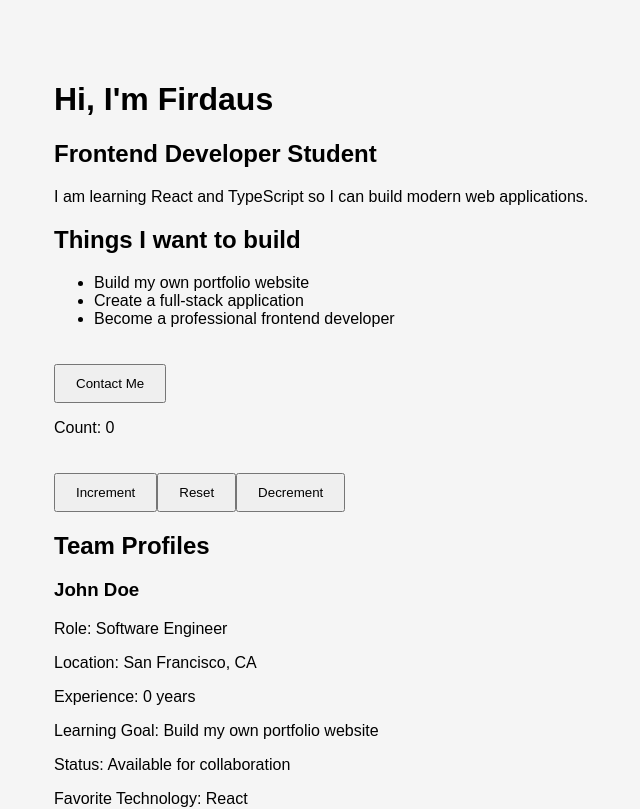
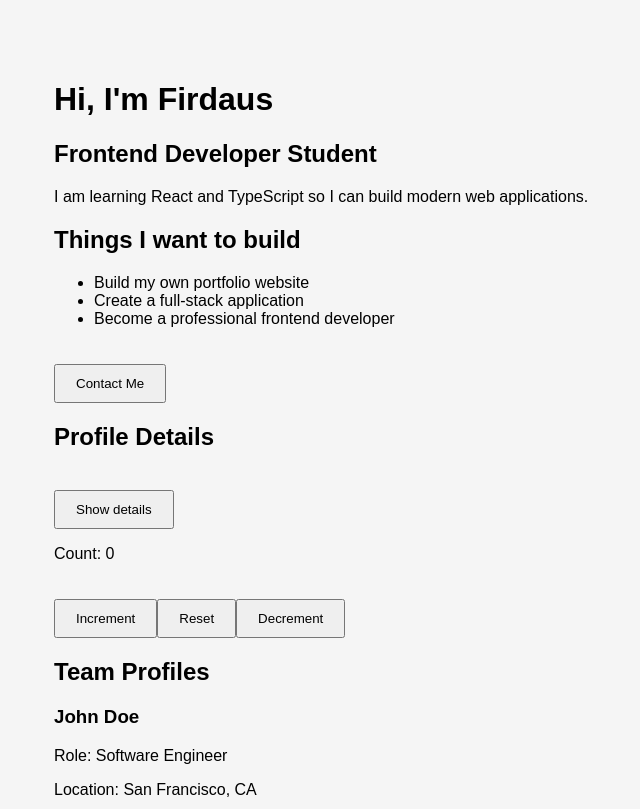
Before and after one commit to devproW/frontend_tutorial, a React (Vite) app in the folder my-first-react-app/: page / in a window 1280 px wide. Shown: the top 809 px of the page, without its empty margins (236-876 px from the left). Built offline with nearby package versions, Linux system fonts and the light colour scheme.

Commit message:
feat: Add ProfileDetails boolean state interactions

```diff
--- a/my-first-react-app/src/App.tsx
+++ b/my-first-react-app/src/App.tsx
@@ -2,6 +2,7 @@ import "./App.css";
 import Counter from "./components/Counter";
 import Profile from "./components/Profile";
 import ProfileCard from "./components/ProfileCard";
+import ProfileDetails from "./components/ProfileDetails";
 import { profiles, goal1, goal2, goal3 } from "./data/profiles";
 
 function App() {
@@ -20,6 +21,7 @@ function App() {
         goal2={goal2}
         goal3={goal3}
       />
+      <ProfileDetails />
       <Counter />
       <section>
         <h2>Team Profiles</h2>
--- /dev/null
+++ b/my-first-react-app/src/components/ProfileDetails.tsx
@@ -0,0 +1,56 @@
+import { useState } from "react";
+
+const ProfileDetails = () => {
+  const [showDetails, setShowDetails] = useState(false);
+  const [showEmail, setShowEmail] = useState(false);
+  const [showLearningFocus, setShowLearningFocus] = useState(false);
+  const handleHideOptionalDetails = () => {
+    setShowEmail(false);
+    setShowLearningFocus(false);
+  };
+  const handleToggleDetails = () => {
+    setShowDetails((currentShowDetails) => {
+      if (currentShowDetails) {
+        handleHideOptionalDetails();
+      }
+      return !currentShowDetails;
+    });
+  };
+  const handleToggleEmail = () => {
+    setShowEmail((currentShowEmail) => !currentShowEmail);
+  };
+  const handleToggleLearningFocus = () => {
+    setShowLearningFocus(
+      (currentShowLearningFocus) => !currentShowLearningFocus,
+    );
+  };
+
+  return (
+    <section>
+      <h2>Profile Details</h2>
+      <button onClick={handleToggleDetails}>
+        {showDetails ? "Hide details" : "Show details"}
+      </button>
+      {showDetails && (
+        <div>
+          <p>Name: John Doe</p>
+          <button onClick={handleToggleEmail}>
+            {showEmail ? "Hide email" : "Show email"}
+          </button>
+          {showEmail && <p>Email: john.doe@example.com</p>}
+          <button onClick={handleToggleLearningFocus}>
+            {showLearningFocus ? "Hide learning focus" : "Show learning focus"}
+          </button>
+          {showLearningFocus && <p>Learning Focus: React and TypeScript</p>}
+          {(showEmail || showLearningFocus) && (
+            <button onClick={handleHideOptionalDetails}>
+              Hide optional details
+            </button>
+          )}
+        </div>
+      )}
+    </section>
+  );
+};
+
+export default ProfileDetails;
```
Also changed, not shown: 1 other file (tests, documents, lock files or other folders).
